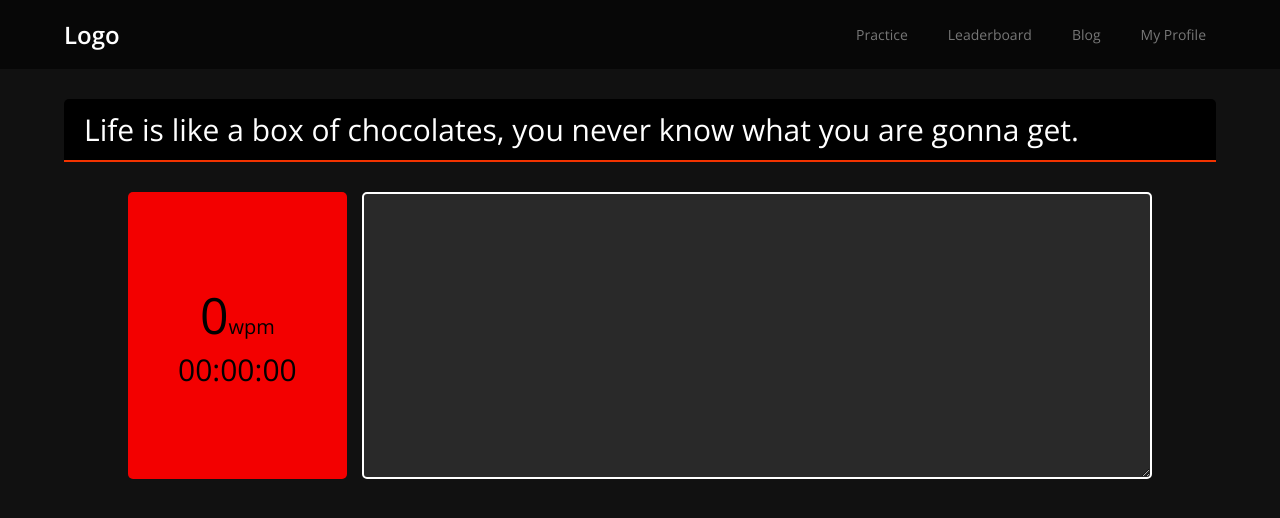
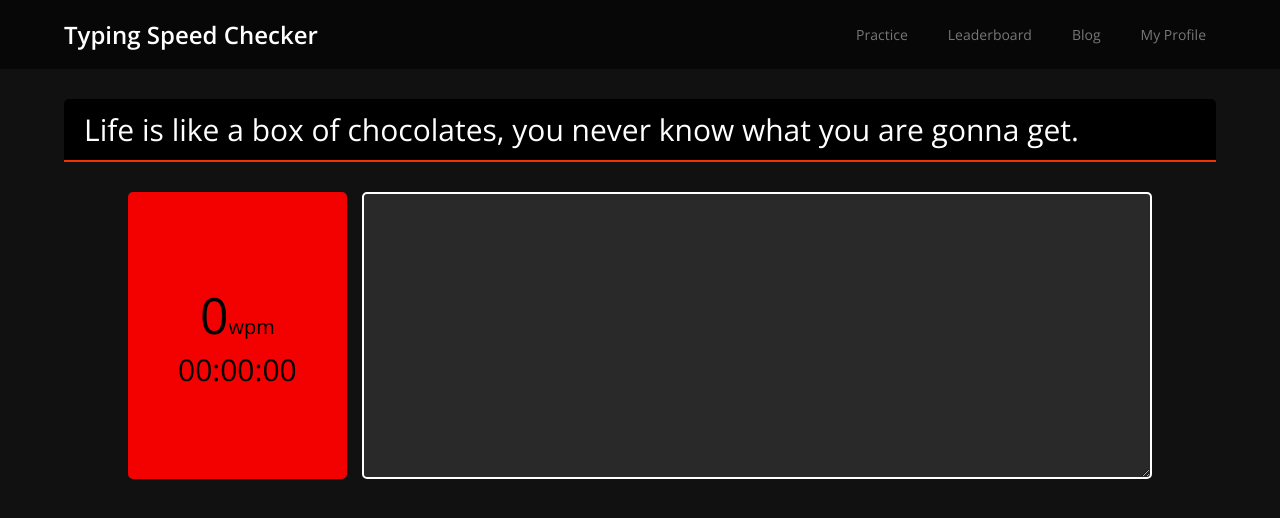
Before and after one commit to hrshainik/typing-speed-checker, a plain HTML site: page index.html in a window 1280 px wide. Drawn offline with nearby package versions, Linux system fonts and the light colour scheme; no server answers.

Commit message:
Update logo text

```diff
--- a/index.html
+++ b/index.html
@@ -11,7 +11,7 @@
     <nav>
       <div class="navbar">
         <div class="logo">
-          <h1>Logo</h1>
+          <h1>Typing Speed Checker</h1>
         </div>
         <ul class="nav-items">
           <li class="nav-item">Practice</li>
```
